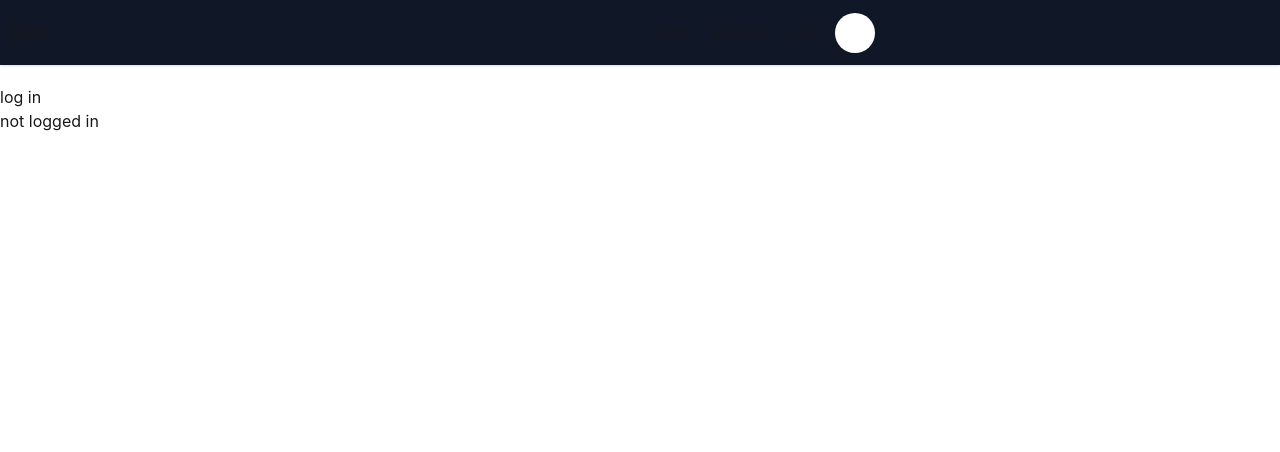
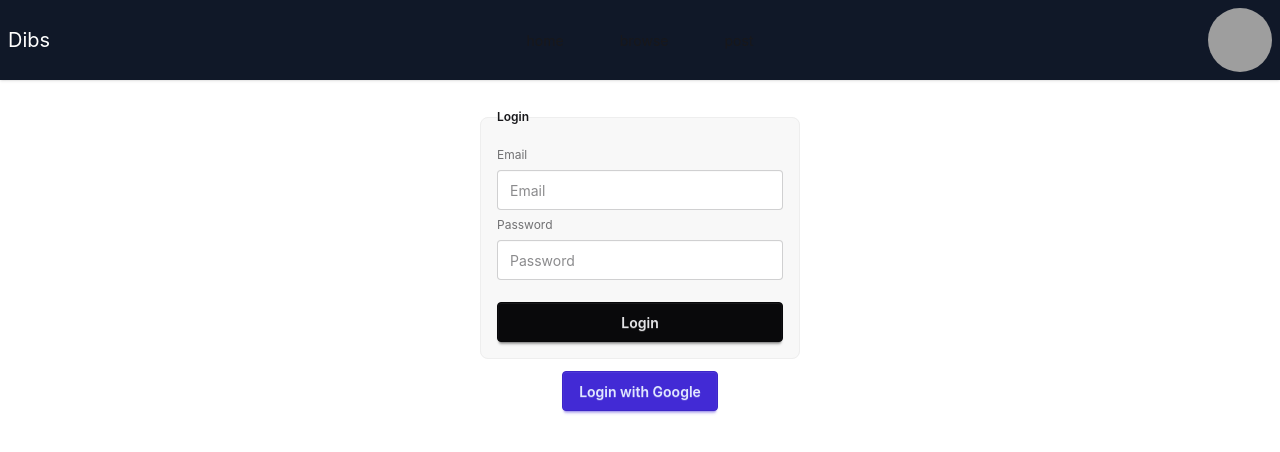
Before and after one commit to LUCARIO-7/Dibs-client, a Vue app: page /login in a window 1280 px wide. Shown: the top 452 px of the page. Built offline with nearby package versions, Linux system fonts and the light colour scheme; grey boxes are pictures that could not be loaded.

Commit message:
added oauth2 with google

```diff
--- a/src/App.vue
+++ b/src/App.vue
@@ -1,19 +1,8 @@
 <script setup>
+import Navbar from './components/navbar.vue';
+import navbar from './components/navbar.vue';
 </script>
 <template>
-  <div class="navbar bg-base-100 shadow-sm bg-gray-900 mb-5">
-  <div class="navbar-start">
-    <a class="text-xl" href="/home">Dibs</a>
-  </div>
-  <div class="navbar-center hidden lg:flex">
-    <ul class="menu menu-horizontal px-1">
-       <li><a href="/home">home</a></li>
-      <li><a href="/founditems">browse</a></li>
-      <li><a href="/additem">post</a></li>
-    </ul>
-  </div>
-
-  <div tabindex="0" role="button" class="btn btn-ghost btn-circle avatar bg-white"></div>
-</div>
+<navbar/>
   <router-view/>
 </template>
--- /dev/null
+++ b/src/components/Forms/LoginForm.vue
@@ -0,0 +1,32 @@
+<script setup>
+import router from '@/router';
+import axios from 'axios';
+import { ref } from 'vue';
+
+const user=ref({
+    username:'',
+    password:''
+})
+async function login(){
+    try {
+        const response= await axios.post("http://localhost:8081/login",user.value);
+        console.log(response.data);
+         router.push("/")
+    } catch (error) {
+        console.log(error)
+    }
+}
+</script>
+<template>
+    <fieldset class="fieldset bg-base-200 border-base-300 rounded-box w-xs border p-4">
+  <legend class="fieldset-legend">Login</legend>
+
+  <label class="label" >Email</label>
+  <input  type="text"  class="input" placeholder="Email" v-model="user.username" />
+
+  <label class="label">Password</label>
+  <input type="password" class="input" placeholder="Password "  v-model="user.password"/>
+
+  <button class="btn btn-neutral mt-4" @click="login">Login</button>
+</fieldset>
+</template>
--- a/src/components/Login.vue
+++ b/src/components/Login.vue
@@ -1,26 +1,18 @@
 <script setup>
 import { useRouter } from 'vue-router';
+import LoginForm from './Forms/LoginForm.vue';
 import axios from 'axios';
 import { ref } from 'vue';
 const isloggedin=ref(false)
 const router=useRouter();
-async function login(){
-    try {
-        const response= await axios.post("http://localhost:8081/login",
-        {
-        "username":"admin",
-        "password":"123"
-        });
-        localStorage.setItem("token",response.data);
-        isloggedin.value=true
-         router.push("/")
-    } catch (error) {
-        console.log(error)
-    }
-}
 </script>
 <template>
-    <button @click="login">log in</button>
-    <h1 v-if="isloggedin">logged in</h1>
-     <h1 v-else> not logged in</h1>
+  <div class="flex flex-col justify-center items-center min-vh-100">
+  <LoginForm/>
+  <div class="login-container mt-3">
+    <a href="http://localhost:8081/oauth2/authorization/google" class="btn btn-primary">
+      Login with Google
+    </a>
+  </div>
+  </div>
 </template>
--- a/src/components/Logout.vue
+++ b/src/components/Logout.vue
@@ -1,11 +1,13 @@
 <script setup>
+import router from '@/router';
 import axios from 'axios';
 import { ref } from 'vue';
 async function logout(){
     try {
         const response= await axios.get("http://localhost:8081/logout");
+     router.push("/");
     } catch (error) {
-
+        console.log(error);
     }
 }
 </script>
--- /dev/null
+++ b/src/components/NotFound.vue
@@ -0,0 +1,9 @@
+<script setup>
+</script>
+<template>
+    <div class="flex justify-center items-center">
+        <div class=" text-bold text-3xl">
+        page you are looking for not found
+        </div>
+    </div>
+</template>
--- /dev/null
+++ b/src/components/navBar.vue
@@ -0,0 +1,26 @@
+<template>
+  <div class="navbar bg-base-100 shadow-sm bg-gray-900 mb-5">
+    <div class="navbar-start">
+      <a class="text-xl text-white" href="/">Dibs</a>
+    </div>
+
+    <div class="navbar-center hidden lg:flex">
+      <ul class="menu menu-horizontal px-1 gap-8">
+        <li><a href="/">home</a></li>
+        <li><a href="/founditems">browse</a></li>
+        <li><a href="/additem">post</a></li>
+      </ul>
+    </div>
+    <div class="navbar-end" >
+<a href="/user" class="block hover:opacity-80 transition duration-200">
+  <div class="avatar">
+    <div class="w-16 rounded-full">
+      <img src="https://img.daisyui.com/images/profile/demo/yellingcat@192.webp" alt="Profile" />
+    </div>
+  </div>
+</a>
+
+
+    </div>
+  </div>
+</template>
--- a/src/router/index.js
+++ b/src/router/index.js
@@ -5,6 +5,8 @@ import AddItem from '@/components/addItem.vue';
 import LostItems from '@/components/LostItems.vue';
 import Founditems from '@/components/Founditems.vue';
 import User from '@/components/user.vue';
+import NotFound from '@/components/NotFound.vue';
+import Logout from '@/components/Logout.vue';
 
 
 
@@ -13,6 +15,12 @@ const routes = [
     path: '/login',
     name: 'Login',
     component: Login
+  },
+  {
+    path: '/logout',
+    name: 'Logout',
+    component: Logout
+
   },
   {
     path: '/',
@@ -38,7 +46,15 @@ const routes = [
     path:'/user',
     name:'user',
     component: User
-  }
+  },
+  {
+    path:'/404',
+    name:'notFound',
+    component: NotFound
+  },
+  { path: '/:catchAll(.*)',
+    redirect: '/404'
+   }
 ];
 
 const router = createRouter({
```
